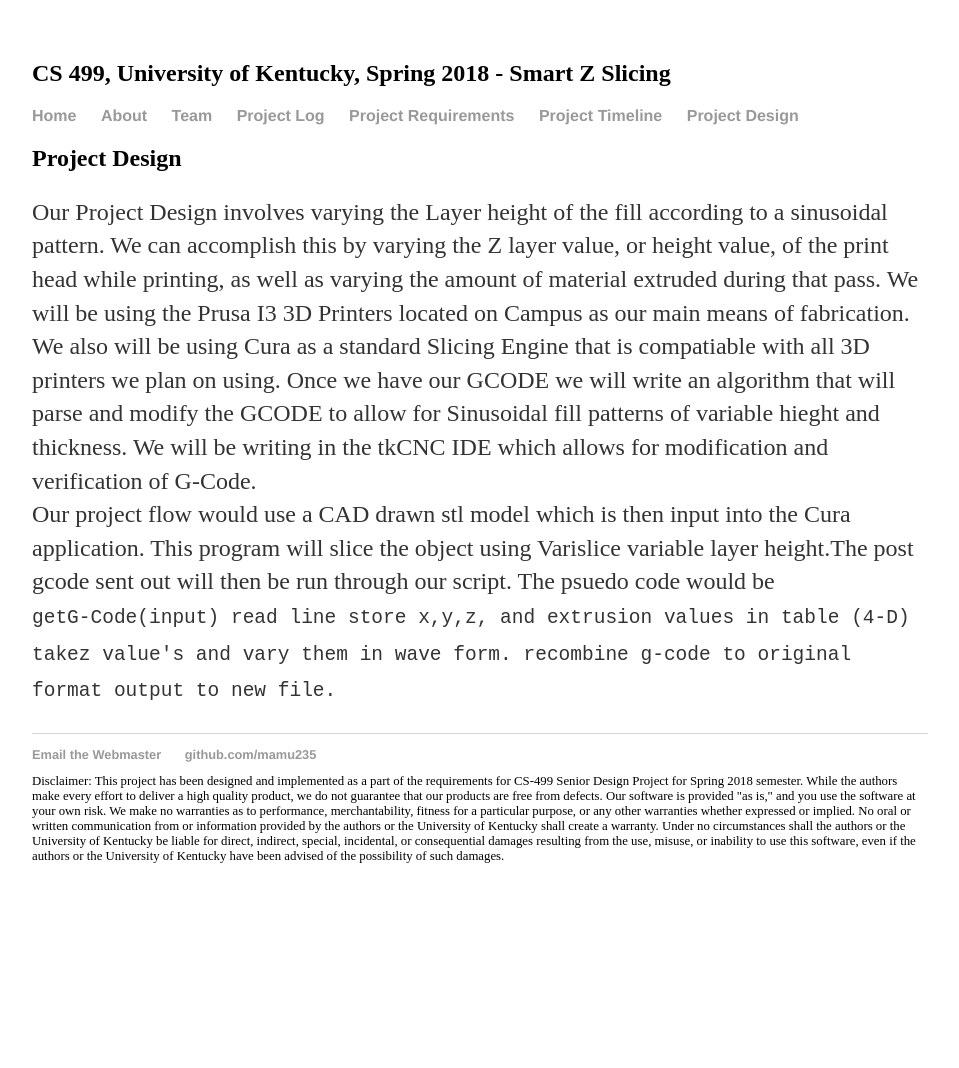
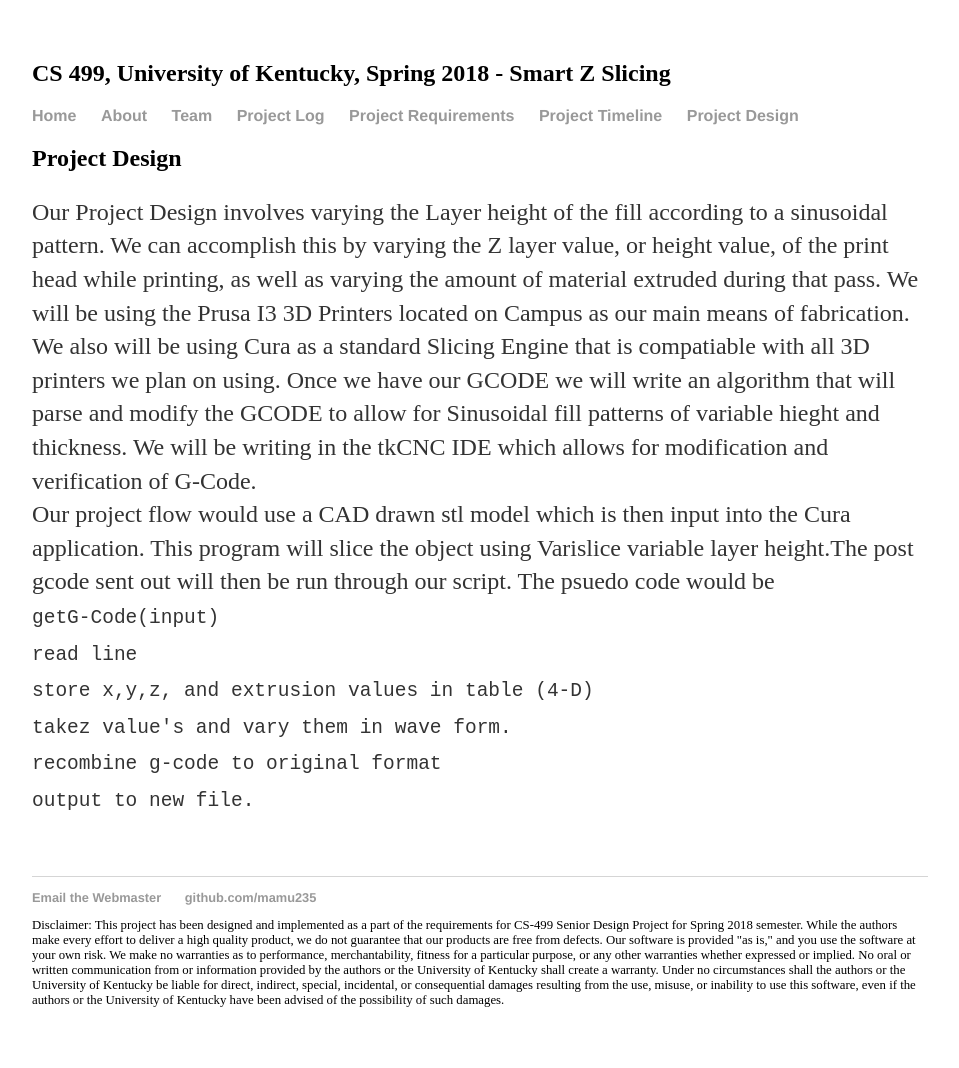
Before and after one commit to mamu235/CS-499-smart-slicing, a Jekyll site: the page built from design.html, in a window 1280 px wide. Shown: the whole page, without its empty margins (160-1119 px from the left). Built offline with Jekyll 4.4.1, drawn with Linux system fonts in a browser that asks for light colours; before the commit the page ends 924 px from its top, so only the background shows below that.

Commit message:
Update design.html

```diff
--- a/design.html
+++ b/design.html
@@ -12,14 +12,15 @@ We also will be using Cura as a standard Slicing Engine that is compatiable with
 Once we have our GCODE we will write an algorithm that will parse and modify the GCODE to allow for Sinusoidal fill patterns of variable hieght and thickness.
 We will be writing in the tkCNC IDE which allows for modification and verification of G-Code.
 
-<br>Our project flow would use a CAD drawn stl model which is then input into the Cura application. This program will slice the object using Varislice variable layer height.The post gcode sent out will then be run through our script. The psuedo code would be
 <br>
-<code>getG-Code(input)
-  read line
-  store x,y,z, and extrusion values in table (4-D)
-  takez value's and vary them in wave form.
-  recombine g-code to original format
-  output to new file.
+  Our project flow would use a CAD drawn stl model which is then input into the Cura application. This program will slice the object using Varislice variable layer height.The post gcode sent out will then be run through our script. The psuedo code would be
+<br>
+<code>getG-Code(input)<br>
+  read line<br>
+  store x,y,z, and extrusion values in table (4-D)<br>
+  takez value's and vary them in wave form.<br>
+  recombine g-code to original format<br>
+  output to new file.<br>
   </code>
   <br>
 </p>
```
